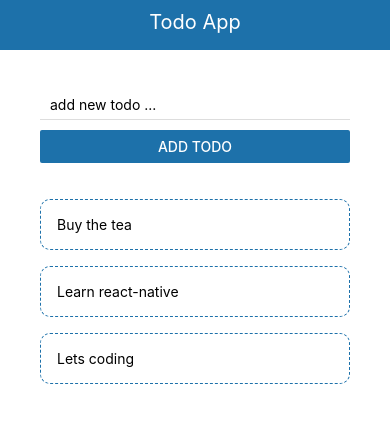
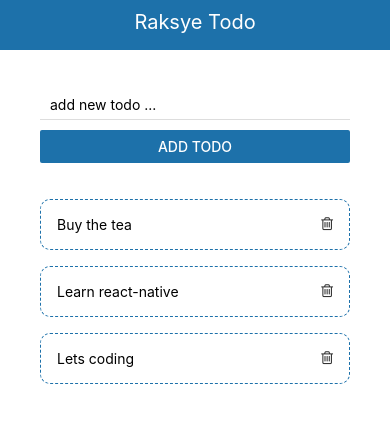
Before and after one commit to usamahbass/learn-native, a React Native app: screen / in a window 390 px wide. Shown: the top 422 px of the page. Built offline with nearby package versions, Linux system fonts and the light colour scheme.

Commit message:
add Icon, more Flexbox

```diff
--- a/App.js
+++ b/App.js
@@ -1,10 +1,11 @@
 import React from 'react';
-import { View, FlatList, StyleSheet, Alert, TouchableWithoutFeedback, Keyboard } from 'react-native';
+import { View, FlatList, StyleSheet, Alert, TouchableWithoutFeedback, Keyboard, LogBox } from 'react-native';
 import AddTodo from './components/addTodo';
 import Header from './components/header';
 import TodoList from './components/todoList';
 
 const App = () => {
+  LogBox.ignoreAllLogs()
   const [todos, setTodos] = React.useState([
     {
       id: 1,
@@ -56,9 +57,13 @@ const App = () => {
         <FlatList
           style={styles.list}
           data={todos}
-          renderItem={({item}) => (
-            <TodoList handlePress={removeItem} item={item} />
-          )}
+          renderItem={({item}) => {
+            if(todos.length <= 0) {
+              return <Text>Todo is Empty , please make a todo !</Text>
+            } else {
+              return  <TodoList handlePress={removeItem} item={item} />
+            }
+          }}
         />
       </View>
     </View>
@@ -74,9 +79,11 @@ const styles = StyleSheet.create({
     backgroundColor: '#fff',
   },
   content: {
+    flex: 1,
     padding: 40,
   },
   list: {
+    flex: 1,
     marginTop: 20,
   },
 });
--- a/components/header.js
+++ b/components/header.js
@@ -4,22 +4,24 @@ import { View, Text, StyleSheet } from 'react-native';
 const Header = () => {
   return (
     <View style={styles.header}>
-      <Text style={styles.title}>Todo App</Text>
+      <View>
+        <Text style={styles.title}>Raksye Todo</Text>
+      </View>
     </View>
   );
 };
 
 const styles = StyleSheet.create({
   header: {
-      height: 50,
-      paddingTop: 10,
-      backgroundColor: "rgb(29, 113, 170)"
+    height: 50,
+    paddingTop: 10,
+    backgroundColor: 'rgb(29, 113, 170)',
   },
   title: {
-      textAlign: "center",
-      color: "#fff",
-      fontSize: 20,
-  }
+    textAlign: 'center',
+    color: '#fff',
+    fontSize: 20,
+  },
 });
 
 export default Header;
--- a/components/todoList.js
+++ b/components/todoList.js
@@ -1,24 +1,30 @@
-import React from 'react'
-import { Text, StyleSheet, TouchableOpacity } from "react-native"
+import React from 'react';
+import { Text, StyleSheet, TouchableOpacity, View } from 'react-native';
+import Icons from 'react-native-vector-icons/FontAwesome';
 
-const TodoList = ({ handlePress, item }) => {
+const TodoList = ({handlePress, item}) => {
   return (
-       <TouchableOpacity onPress={() => handlePress(item.id)} key={item.id} >
-           <Text style={styles.item} >{item.text}</Text>
+    <TouchableOpacity onPress={() => handlePress(item.id)} key={item.id}>
+      <View style={styles.item}>
+        <Text>{item.text}</Text>
+        <Icons name="trash-o" size={15} color="#333" />
+      </View>
     </TouchableOpacity>
-    )
-}
+  );
+};
 
-export default TodoList
+export default TodoList;
 
 const styles = StyleSheet.create({
   item: {
+    flexDirection: "row",
+    justifyContent: "space-between",
     padding: 16,
     marginTop: 16,
     borderColor: 'rgb(29, 113, 170)',
     borderWidth: 1,
-        borderStyle: "dashed",
+    borderStyle: 'dashed',
     borderRadius: 1,
     borderRadius: 10,
-    }
-})
+  },
+});
--- a/package.json
+++ b/package.json
@@ -11,7 +11,8 @@
   },
   "dependencies": {
     "react": "16.13.1",
-    "react-native": "0.63.2"
+    "react-native": "0.63.2",
+    "react-native-vector-icons": "^7.1.0"
   },
   "devDependencies": {
     "@babel/core": "^7.8.4",
```
Also changed, not shown: 22 other files (tests, documents, lock files or other folders). Lines whose indentation alone changed are shown as unchanged.
